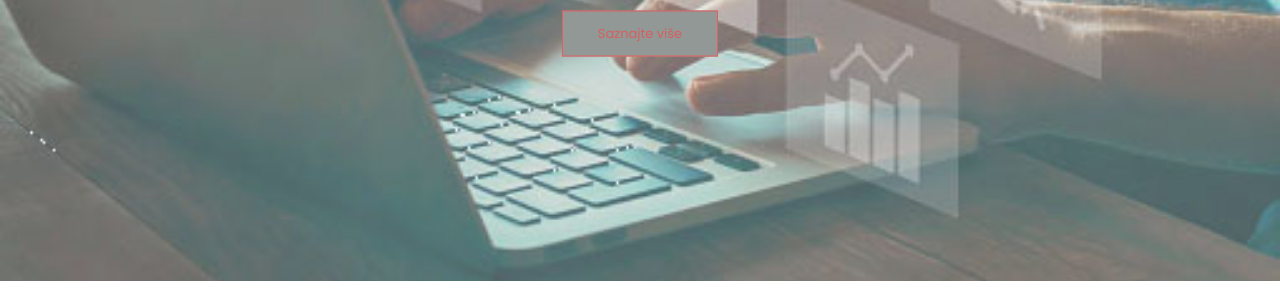
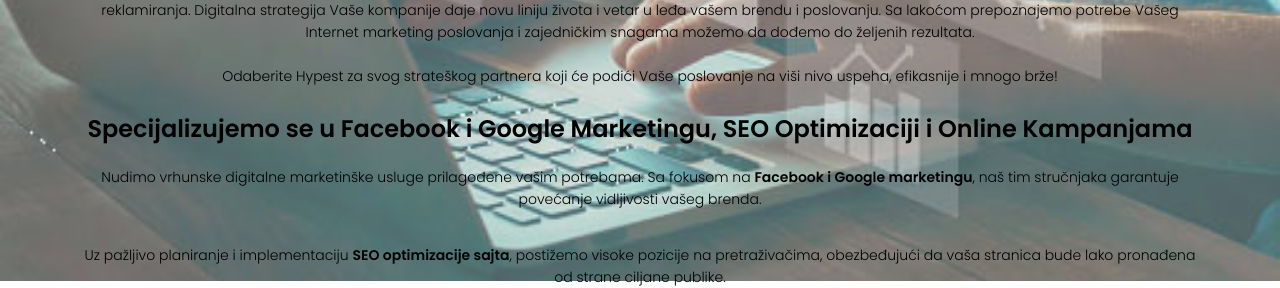
Before and after one commit to doxy258/digitalmarketingagency.com, a plain HTML site: page index.html in a window 1280 px wide. Shown: the part 519-807 px from the top of the page. Drawn offline with Linux system fonts and the light colour scheme.

Commit message:
Update index.html

```diff
--- a/index.html
+++ b/index.html
@@ -26,11 +26,8 @@ google seo optimizacija, web optimizacija, google adwords usluge, uslugu">
     <link rel="preconnect" href="https://fonts.googleapis.com"><link rel="preconnect" href="https://fonts.gstatic.com" crossorigin>
     <link href="https://fonts.googleapis.com/css2?family=Poppins:wght@200;300;400;500;600&display=swap" rel="stylesheet">
     <link rel="stylesheet" href="https://cdn.jsdelivr.net/npm/@fortawesome/fontawesome-free@6.2.1/css/fontawesome.min.css">
-
-
 </head>
 <body>
-
 
 
 
@@ -53,12 +50,26 @@ google seo optimizacija, web optimizacija, google adwords usluge, uslugu">
         <div class="tekst-box">
             <h1> Agencija za digitalni marketing </h1>
             <p>Znamo kako da dođemo do novih klijenata i da povećamo svest o Vašem brendu!
-                Internet marketing je postao ključna tačka uspešnosti u svetu marketinga i reklamiranja. Digitalna strategija Vaše kompanije daje novu liniju života i vetar u leđa vašem brendu i poslovanju.
+                Internet marketing je postao ključna tačka uspešnosti u svetu marketinga i reklamiranja.
+                Digitalna strategija Vaše kompanije daje novu liniju života i vetar u leđa vašem brendu i poslovanju.
 
                 Sa lakoćom prepoznajemo potrebe Vašeg Internet marketing poslovanja i zajedničkim snagama možemo da
                 dođemo do željenih rezultata. <br> <br>
                 Odaberite Hypest za svog strateškog partnera koji će podići Vaše poslovanje na viši nivo uspeha,
                 efikasnije i mnogo brže!</p>
+
+<h2>Specijalizujemo se u Facebook i Google Marketingu, SEO Optimizaciji i Online Kampanjama</h2>
+
+    <!-- Prvi odeljak sa ključnim rečima (p) -->
+    <p>Nudimo vrhunske digitalne marketinške usluge prilagođene vašim potrebama.
+        Sa fokusom na <strong>Facebook i Google marketingu</strong>,
+        naš tim stručnjaka garantuje povećanje vidljivosti vašeg brenda.</p>
+
+    <!-- Drugi odeljak sa ključnim rečima (p) -->
+    <p>Uz pažljivo planiranje i implementaciju <strong>SEO optimizacije sajta</strong>,
+        postižemo visoke pozicije na pretraživačima, obezbeđujući da vaša stranica bude
+        lako pronađena od strane ciljane publike.</p>
+
             <a href="#" class="hero-button"> Saznajte više </a>
         </div>
 
```
